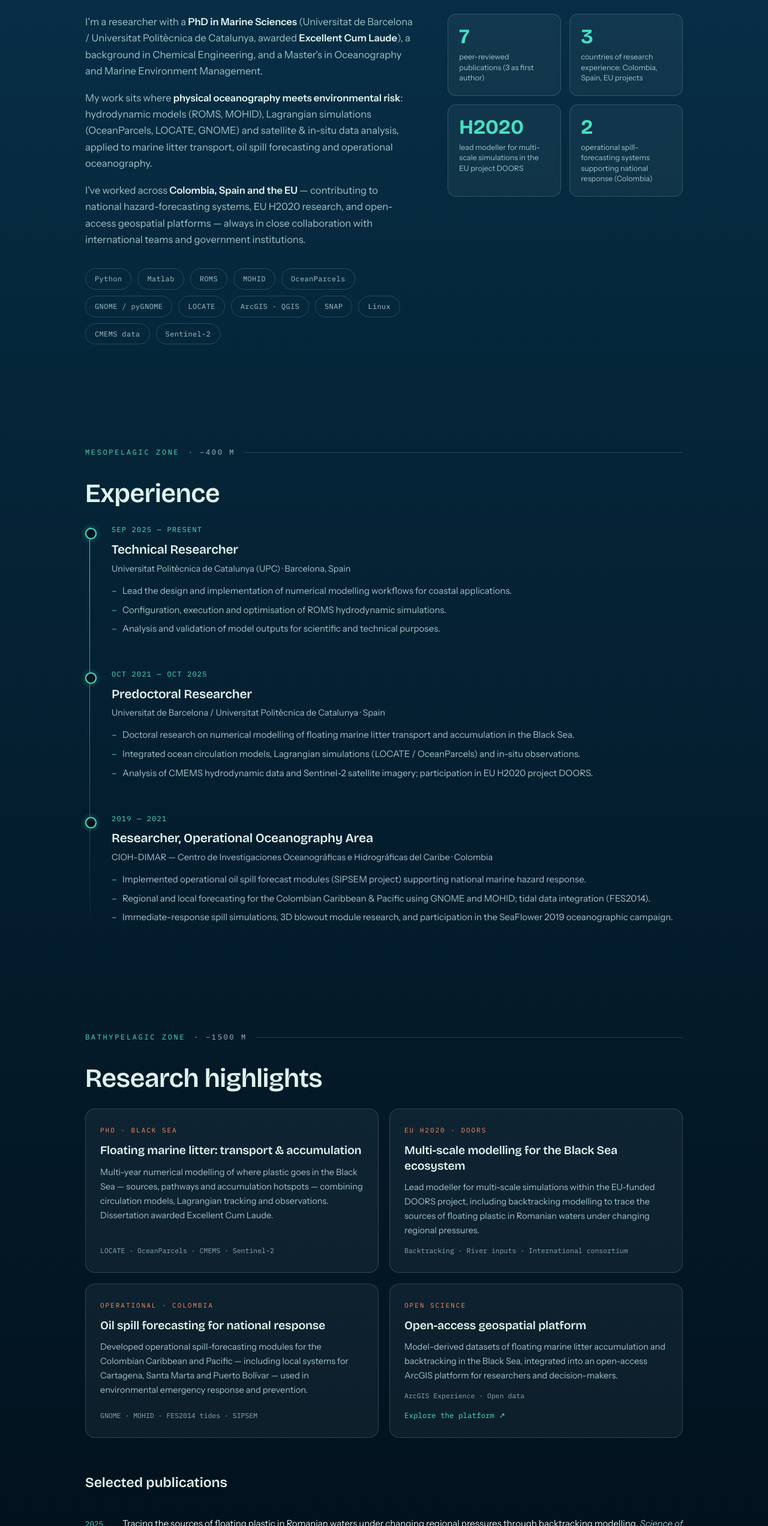
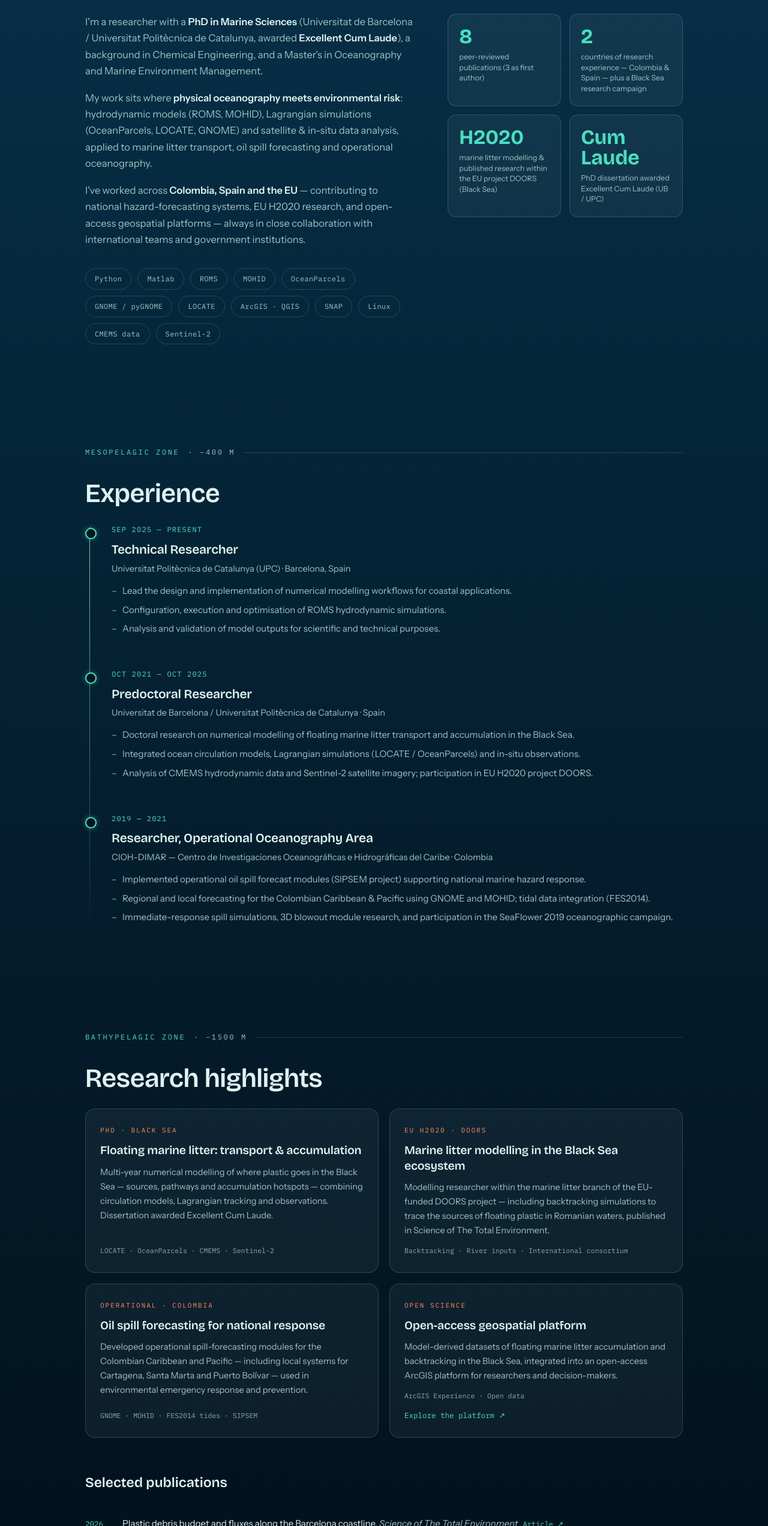
Before and after one commit to lcastrorosero/lcastrorosero.github.io, a plain HTML site: page index.html in a window 1280 px wide. Shown: the part 1138-3682 px from the top of the page at 60% size. Drawn offline with nearby package versions, Linux system fonts and the light colour scheme.

Commit message:
Add files via upload

```diff
--- a/index.html
+++ b/index.html
@@ -257,10 +257,10 @@ footer{position:relative;z-index:1;text-align:center;padding:26px;font-family:va
       </div>
     </div>
     <div class="stats reveal">
-      <div class="stat"><div class="n">7</div><div class="l">peer-reviewed publications (3 as first author)</div></div>
-      <div class="stat"><div class="n">3</div><div class="l">countries of research experience: Colombia, Spain, EU projects</div></div>
-      <div class="stat"><div class="n">H2020</div><div class="l">lead modeller for multi-scale simulations in the EU project DOORS</div></div>
-      <div class="stat"><div class="n">2</div><div class="l">operational spill-forecasting systems supporting national response (Colombia)</div></div>
+      <div class="stat"><div class="n">8</div><div class="l">peer-reviewed publications (3 as first author)</div></div>
+      <div class="stat"><div class="n">2</div><div class="l">countries of research experience — Colombia &amp; Spain — plus a Black Sea research campaign</div></div>
+      <div class="stat"><div class="n">H2020</div><div class="l">marine litter modelling &amp; published research within the EU project DOORS (Black Sea)</div></div>
+      <div class="stat"><div class="n">Cum Laude</div><div class="l">PhD dissertation awarded Excellent Cum Laude (UB / UPC)</div></div>
     </div>
   </div>
 </section>
@@ -316,8 +316,8 @@ footer{position:relative;z-index:1;text-align:center;padding:26px;font-family:va
     </div>
     <div class="card reveal">
       <div class="k">EU H2020 · DOORS</div>
-      <h3>Multi-scale modelling for the Black Sea ecosystem</h3>
-      <p>Lead modeller for multi-scale simulations within the EU-funded DOORS project, including backtracking modelling to trace the sources of floating plastic in Romanian waters under changing regional pressures.</p>
+      <h3>Marine litter modelling in the Black Sea ecosystem</h3>
+      <p>Modelling researcher within the marine litter branch of the EU-funded DOORS project — including backtracking simulations to trace the sources of floating plastic in Romanian waters, published in Science of The Total Environment.</p>
       <div class="tools">Backtracking · River inputs · International consortium</div>
     </div>
     <div class="card reveal">
@@ -337,11 +337,12 @@ footer{position:relative;z-index:1;text-align:center;padding:26px;font-family:va
 
   <div class="pubs reveal">
     <h3>Selected publications</h3>
+    <div class="pub"><div class="yr">2026</div><div class="t">Plastic debris budget and fluxes along the Barcelona coastline. <span class="j">Science of The Total Environment</span><a href="https://www.sciencedirect.com/science/article/pii/S0048969726002706" target="_blank" rel="noopener">Article ↗</a></div></div>
     <div class="pub"><div class="yr">2025</div><div class="t">Tracing the sources of floating plastic in Romanian waters under changing regional pressures through backtracking modelling. <span class="j">Science of The Total Environment</span><a href="https://doi.org/10.1016/j.scitotenv.2025.181035" target="_blank" rel="noopener">DOI ↗</a></div></div>
     <div class="pub"><div class="yr">2025</div><div class="t">Numerical modelling of the dispersion and accumulation of marine litter from the Dniester River, NW Black Sea. <span class="j">Marine Pollution Bulletin</span><a href="https://doi.org/10.1016/j.marpolbul.2025.117602" target="_blank" rel="noopener">DOI ↗</a></div></div>
     <div class="pub"><div class="yr">2024</div><div class="t">LOCATE v1.0: Numerical modelling of floating marine debris dispersion in coastal regions using Parcels v2.4.2. <span class="j">Geoscientific Model Development</span><a href="https://doi.org/10.5194/gmd-17-2221-2024" target="_blank" rel="noopener">DOI ↗</a></div></div>
     <div class="pub"><div class="yr">2023</div><div class="t">Transport and accumulation of floating marine litter in the Black Sea: insights from numerical modelling. <span class="j">Frontiers in Marine Science</span><a href="https://doi.org/10.3389/fmars.2023.1213333" target="_blank" rel="noopener">DOI ↗</a></div></div>
-    <div class="note">+ 3 more peer-reviewed papers · full list on <a href="https://orcid.org/0000-0002-9157-9200" target="_blank" rel="noopener">ORCID</a></div>
+    <div class="note">+ 3 more peer-reviewed papers · full list on <a href="https://scholar.google.com/citations?user=p1FCz9MAAAAJ" target="_blank" rel="noopener">Google Scholar</a> · <a href="https://orcid.org/0000-0002-9157-9200" target="_blank" rel="noopener">ORCID</a></div>
   </div>
 </section>
 
@@ -353,6 +354,7 @@ footer{position:relative;z-index:1;text-align:center;padding:26px;font-family:va
   <div class="contact-row reveal">
     <a class="btn primary" href="mailto:lemcastroro@gmail.com">lemcastroro@gmail.com</a>
     <a class="btn" href="https://www.linkedin.com/in/leidymcastror" target="_blank" rel="noopener">LinkedIn ↗</a>
+    <a class="btn" href="https://scholar.google.com/citations?user=p1FCz9MAAAAJ" target="_blank" rel="noopener">Google Scholar ↗</a>
     <a class="btn" href="https://orcid.org/0000-0002-9157-9200" target="_blank" rel="noopener">ORCID ↗</a>
   </div>
   <div class="floor-note reveal">DEPTH −4000 M · PRESSURE ≈ 400 ATM · SIGNAL STILL CLEAR</div>
```
